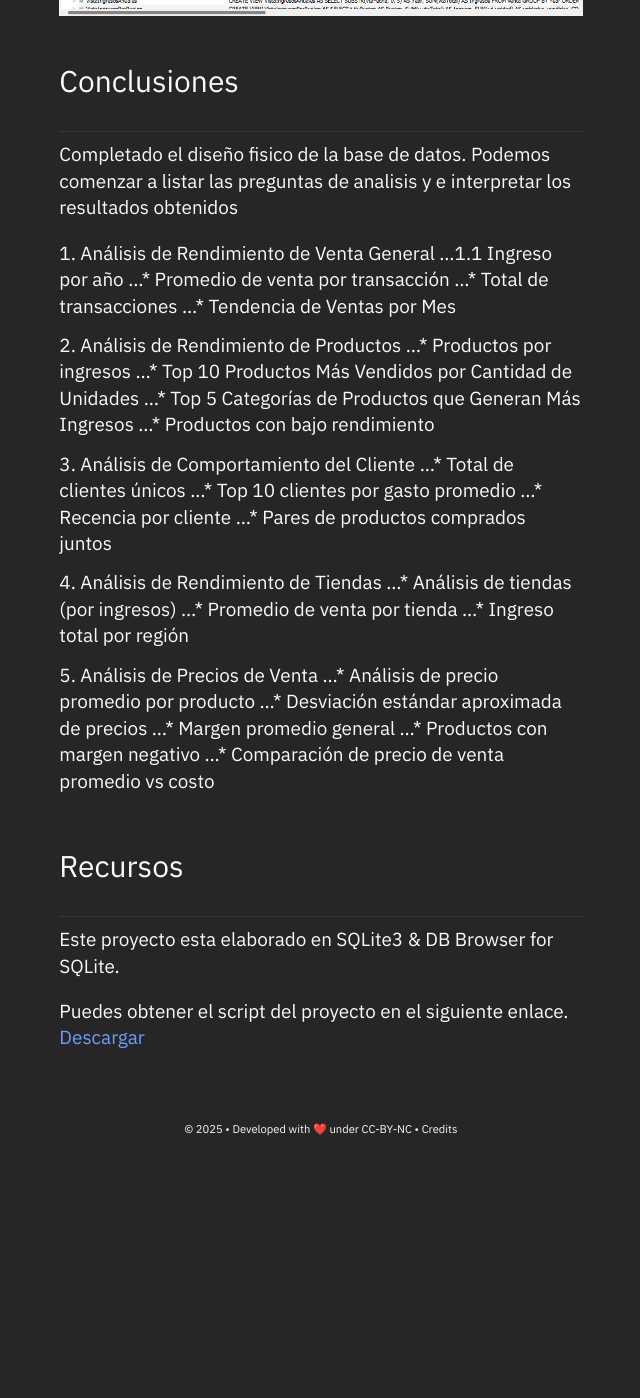
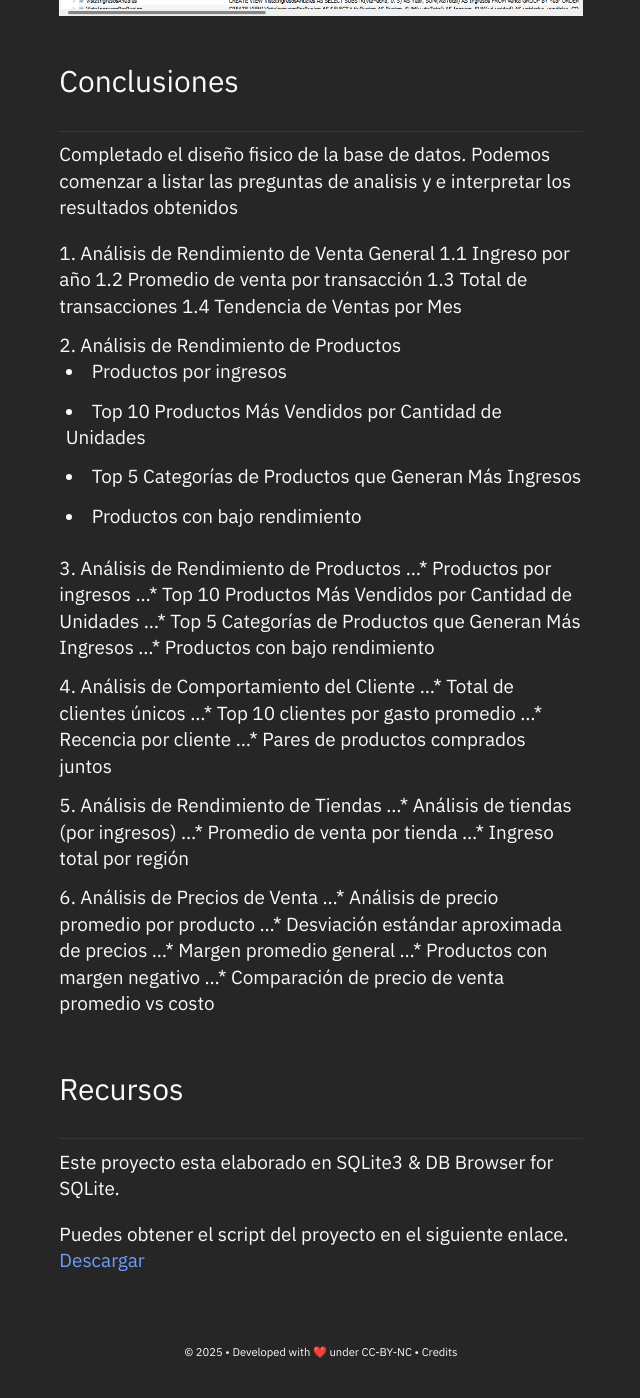
Before and after one commit to batistayureiba/batistayureiba.github.io, a Jekyll site: the page built from _notes/Public/Analisis de Venta e Inventario.md, in a window 1280 px wide and 1400 px high, scrolled down 4511 px. Shown: the whole window, without its empty margins (319-959 px from the left). Built offline with Jekyll 4.4.1, drawn with Linux system fonts in a browser that asks for light colours; before the commit the page ends 5688 px from its top, so only the background shows below that.

Commit message:
Update Analisis de Venta e Inventario.md
probando listas

```diff
--- a/_notes/Public/Analisis de Venta e Inventario.md
+++ b/_notes/Public/Analisis de Venta e Inventario.md
@@ -69,10 +69,16 @@ Finalmente este el total de objetos creados para el caso de estudio.
 Completado el diseño fisico de la base de datos. Podemos comenzar a listar las preguntas de analisis y e interpretar los resultados obtenidos
 
 1. Análisis de Rendimiento de Venta General
-...1.1 Ingreso por año
-...* Promedio de venta por transacción
-...* Total de transacciones
-...* Tendencia de Ventas por Mes
+  1.1 Ingreso por año
+  1.2 Promedio de venta por transacción
+  1.3 Total de transacciones
+  1.4 Tendencia de Ventas por Mes
+
+2. Análisis de Rendimiento de Productos
+   - Productos por ingresos
+   - Top 10 Productos Más Vendidos por Cantidad de Unidades
+   - Top 5 Categorías de Productos que Generan Más Ingresos
+   - Productos con bajo rendimiento
 
 3. Análisis de Rendimiento de Productos
 ...* Productos por ingresos
```
